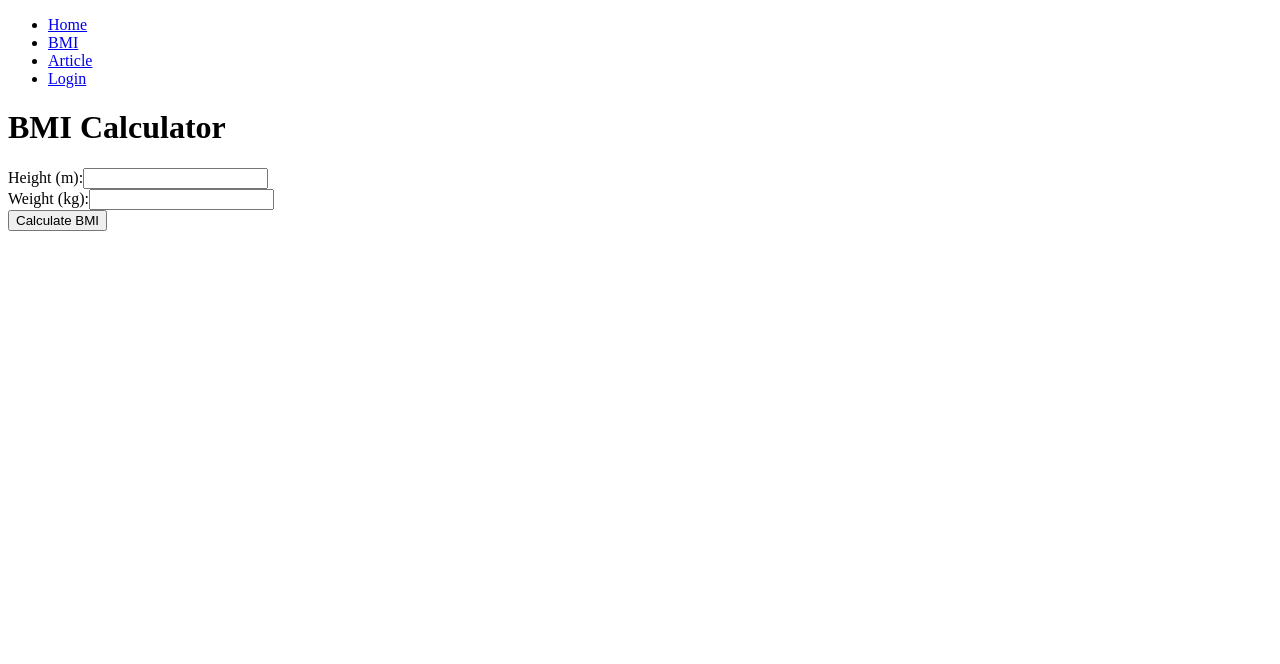
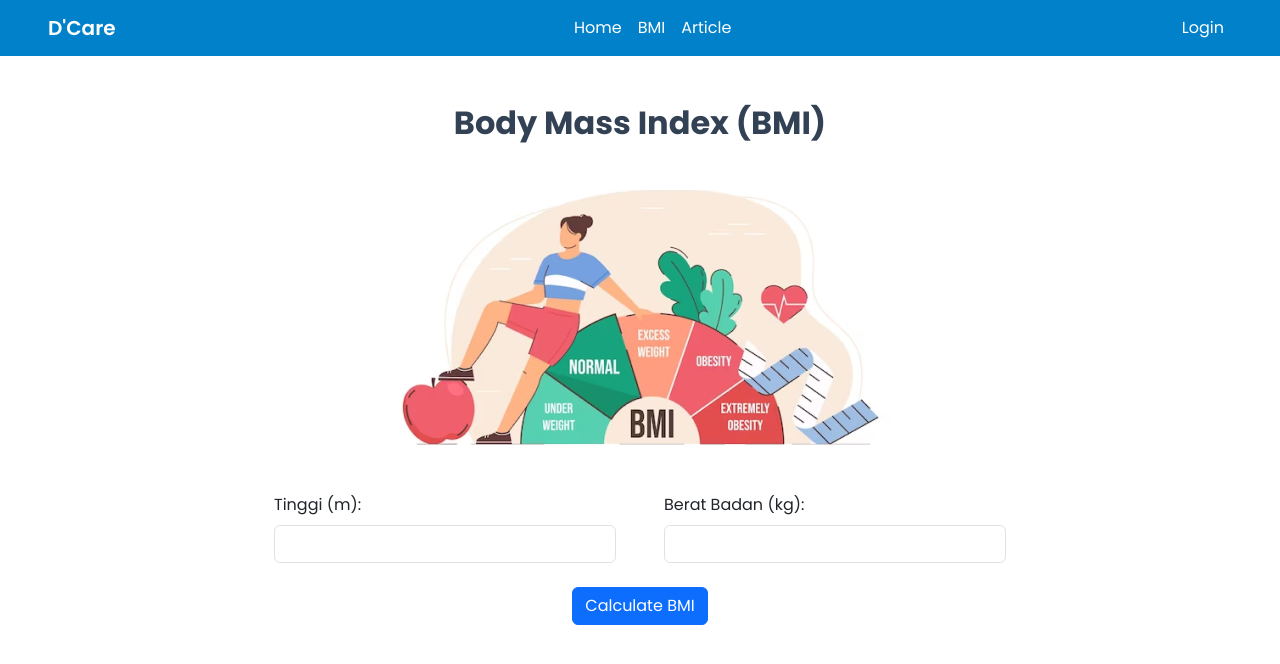
Before and after one commit to Danone-Final-Project/Front-End, a React (Vite) app: page /bmi in a window 1280 px wide. Shown: the top 664 px of the page. Built offline with nearby package versions, Linux system fonts and the light colour scheme.

Commit message:
style BMI page

```diff
--- a/index.html
+++ b/index.html
@@ -4,6 +4,10 @@
     <meta charset="UTF-8" />
     <link rel="icon" type="image/svg+xml" href="/vite.svg" />
     <meta name="viewport" content="width=device-width, initial-scale=1.0" />
+    <link rel="preconnect" href="https://fonts.googleapis.com">
+    <link rel="preconnect" href="https://fonts.gstatic.com" crossorigin>
+    <link href="https://fonts.googleapis.com/css2?family=Poppins:wght@100;200;300;400;500;600;700;800&display=swap"
+      rel="stylesheet">
     <title>Vite + React</title>
   </head>
   <body>
--- a/package.json
+++ b/package.json
@@ -11,7 +11,9 @@
   },
   "dependencies": {
     "@reduxjs/toolkit": "^1.9.5",
+    "bootstrap": "^5.3.0",
     "react": "^18.2.0",
+    "react-bootstrap": "^2.7.4",
     "react-dom": "^18.2.0",
     "react-redux": "^8.0.7",
     "react-router-dom": "^6.12.0",
--- a/src/App.jsx
+++ b/src/App.jsx
@@ -5,6 +5,8 @@ import Home from './components/home';
 import Article from './components/article';
 import Login from './components/login';
 import BMICalculator from './components/BMICalculator';
+import 'bootstrap/dist/css/bootstrap.min.css';
+import './style.css';
 
 function App() {
   return (
--- a/src/components/BMICalculator.jsx
+++ b/src/components/BMICalculator.jsx
@@ -1,6 +1,10 @@
 import React, { useState } from 'react';
 import { useDispatch, useSelector } from 'react-redux';
 import { calculateBMI } from '../redux/actions';
+import Image from 'react-bootstrap/Image';
+import bmiImage from '../assets/img/BMI.png';
+import Form from 'react-bootstrap/Form';
+import { Button } from 'react-bootstrap';
 
 function BMICalculator() {
   const [height, setHeight] = useState('');
@@ -32,22 +36,29 @@ function BMICalculator() {
 
   return (
     <div>
-      <h1>BMI Calculator</h1>
-      <div>
-        <label>Height (m):</label>
-        <input type="text" value={height} onChange={handleHeightChange} />
+      <h1 className='d-flex justify-content-center fw-bold mt-5 bmihead'>Body Mass Index (BMI)</h1>
+      <div className='d-flex justify-content-center my-5'>
+        <Image src={bmiImage} alt='BMI Graphic'/>
       </div>
-      <div>
-        <label>Weight (kg):</label>
-        <input type="text" value={weight} onChange={handleWeightChange} />
+      <Form className='d-flex justify-content-center gap-5 my-3'>
+        <Form.Group>
+          <Form.Label>Tinggi (m):</Form.Label>
+          <Form.Control type="text" value={height} onChange={handleHeightChange} />
+        </Form.Group>
+        <Form.Group>
+          <Form.Label>Berat Badan (kg):</Form.Label>
+          <Form.Control type="text" value={weight} onChange={handleWeightChange} />
+        </Form.Group>
+      </Form>
+      <div className='d-flex flex-column justify-content-center align-items-center my-4'>
+        <Button onClick={handleCalculateClick}>Calculate BMI</Button>
+        {bmi && (
+          <div className='d-flex flex-column justify-content-center align-items-center mt-3'>
+            <p className='fw-bold fs-3 m-0'>BMI: {bmi}</p>
+            <p className='fw-semibold fs-4 m-0'>Berat: {getCategory()}</p>
+          </div>
+        )}
       </div>
-      <button onClick={handleCalculateClick}>Calculate BMI</button>
-      {bmi && (
-        <div>
-          <p>BMI: {bmi}</p>
-          <p>Category: {getCategory()}</p>
-        </div>
-      )}
     </div>
   );
 }
--- a/src/components/navbar.jsx
+++ b/src/components/navbar.jsx
@@ -1,25 +1,31 @@
 import React from 'react';
 import { Link } from 'react-router-dom';
+import Container from 'react-bootstrap/Container';
+import Nav from 'react-bootstrap/Nav';
+import Navbar from 'react-bootstrap/Navbar';
 
-function Navbar() {
+function navBar() {
   return (
-    <nav>
-      <ul>
-        <li>
-          <Link to="/">Home</Link>
-        </li>
-        <li>
-          <Link to="/bmi">BMI</Link>
-        </li>
-        <li>
-          <Link to="/article">Article</Link>
-        </li>
-        <li>
-          <Link to="/login">Login</Link>
-        </li>
-      </ul>
-    </nav>
+    <Navbar className='justify-content-between px-5 mainNavbar'>
+      <div>
+        <Navbar.Brand>
+          <Link className='brandlink' to="/">D'Care</Link>
+        </Navbar.Brand>
+      </div>
+      <div>
+        <Nav className='jutify-content-center'>
+          <Nav.Link ><Link className='navlink' to="/">Home</Link></Nav.Link>
+          <Nav.Link ><Link className='navlink' to="/bmi">BMI</Link></Nav.Link>
+          <Nav.Link ><Link className='navlink' to="/article">Article</Link></Nav.Link>
+        </Nav>
+      </div>
+      <div>
+        <Nav>
+          <Nav.Link><Link className='navlink' to="/login">Login</Link></Nav.Link>
+        </Nav>
+      </div>
+    </Navbar>
   );
 }
 
-export default Navbar;
+export default navBar;
--- /dev/null
+++ b/src/style.css
@@ -0,0 +1,22 @@
+body{
+  font-family: 'Poppins', sans-serif;
+}
+
+.mainNavbar{
+  background-color: #0081C9;
+}
+
+.brandlink{
+  text-decoration: none;
+  color: white;
+  font-weight: 600;
+}
+.navlink{
+  text-decoration: none;
+  color: white;
+}
+
+.bmihead{
+  font-size: 2rem;
+  color: #334155;
+}
```
Also changed, not shown: src/assets/img/BMI.png (added), 1 other file (tests, documents, lock files or other folders).
